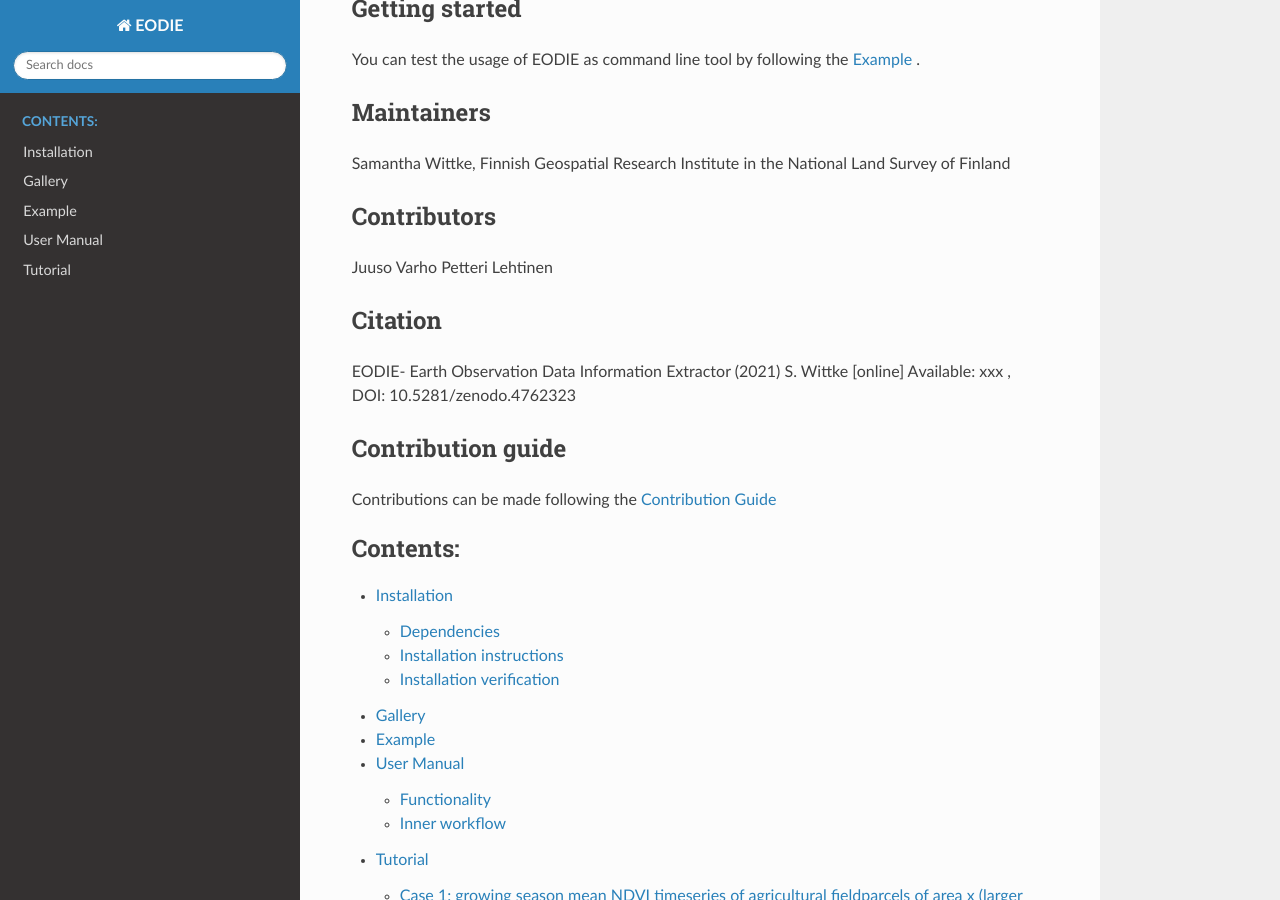
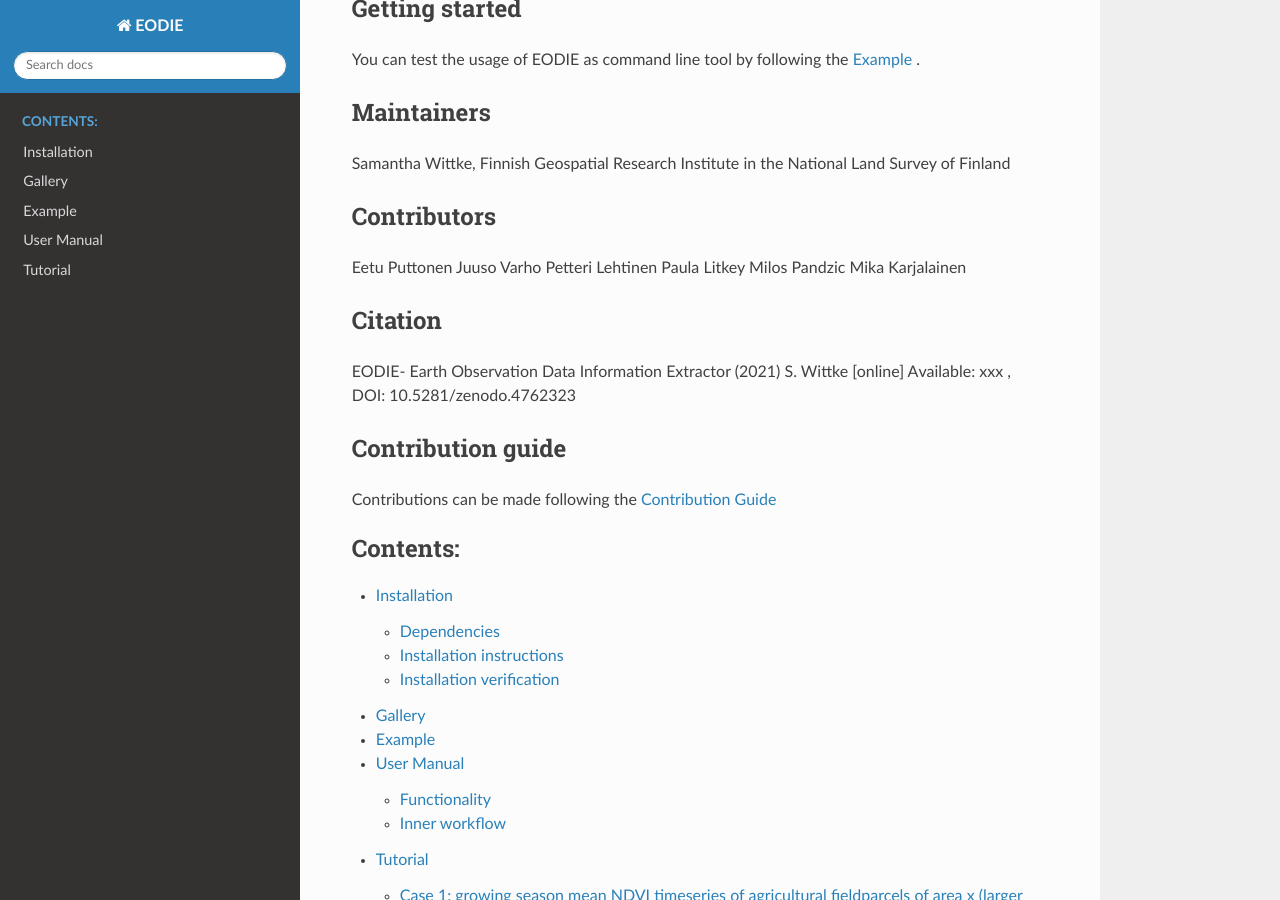
Before and after one commit to samumantha/EODIE, a Sphinx documentation site: the page built from docs/index.rst, in a window 1280 px wide and 900 px high, scrolled down 992 px. Built offline with Sphinx 7.4.7 and the Read the Docs theme 2.0.0, drawn with Linux system fonts in a browser that asks for light colours.

```diff
--- a/docs/index.rst
+++ b/docs/index.rst
@@ -55,8 +55,12 @@ Samantha Wittke, Finnish Geospatial Research Institute in the National Land Surv
 Contributors
 -------------
 
+Eetu Puttonen
 Juuso Varho
 Petteri Lehtinen
+Paula Litkey
+Milos Pandzic
+Mika Karjalainen
 
 
 Citation
```
Also changed, not shown: README.md (+10 -1 lines).
